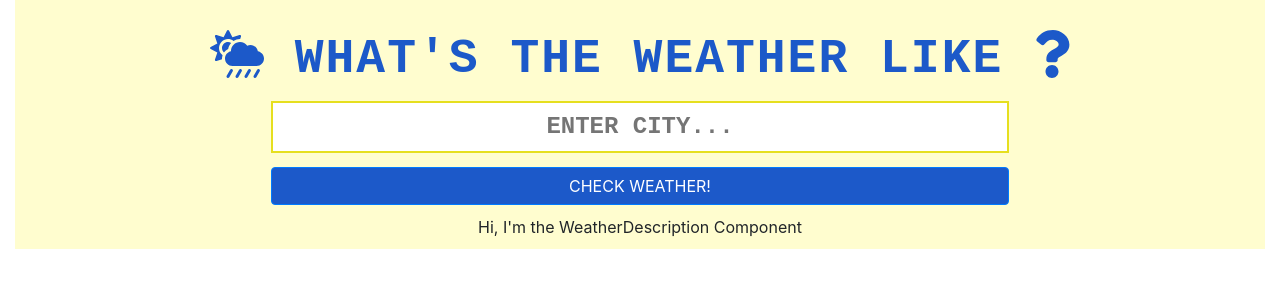
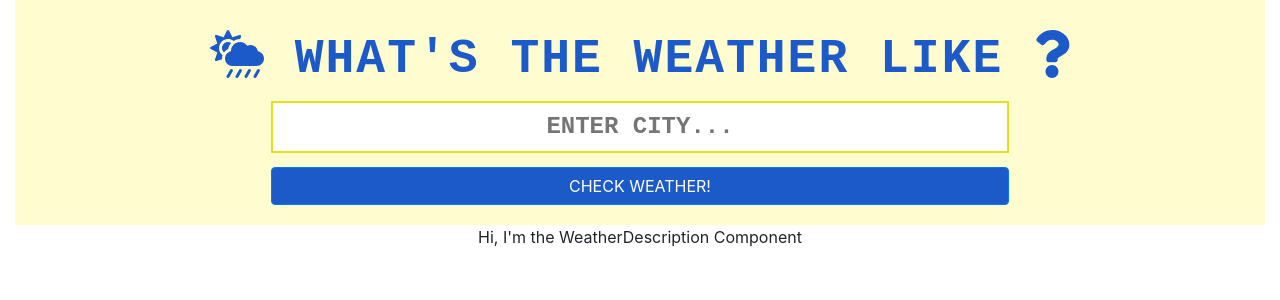
Before and after one commit to Maymoonah/react-weather-app, a React (Create React App) app in the folder weather-app/: page / in a window 1280 px wide. Shown: the top 300 px of the page. Built offline with nearby package versions, Linux system fonts and the light colour scheme.

Commit message:
added the Header component to the render method

```diff
--- a/weather-app/src/App.js
+++ b/weather-app/src/App.js
@@ -1,8 +1,7 @@
 import React, { Component } from 'react';
-import { Container, Card, CardGroup, Button} from 'react-bootstrap/';
-import { FontAwesomeIcon } from '@fortawesome/react-fontawesome';
-import { faQuestion, faCloudSunRain } from '@fortawesome/free-solid-svg-icons';
+import { Container, Card, CardGroup } from 'react-bootstrap/';
 import WeatherDescription from "./components/WeatherDescription";
+import Header from "./components/Header";
 
 class App extends Component {
 
@@ -181,23 +180,21 @@ class App extends Component {
   }
 
   render () {
-    let fiveDays, weatherInfo;
+    let fiveDays, weatherInfo, nextFiveDays;
     if(this.state.nextFiveDays) {
       fiveDays = this.renderFiveDays();
     }
     if(this.state.city) {
       weatherInfo = this.renderInfo();
     }
+    if(this.state.nextFiveDays) {
+      nextFiveDays = this.state.nextFiveDays;
+    }
     return (
       <div className="App">
         <Container fluid>
-          <div className="header">
-          <h1 id="title"><FontAwesomeIcon icon={faCloudSunRain} /> What's The Weather Like <FontAwesomeIcon icon={faQuestion} /></h1>
-            <input type="text" placeholder="Enter city..." className="city"/>
-            <br/>
-            <Button id="submit" onClick={this.getCity}>Check Weather!</Button>
-            <WeatherDescription />
-          </div>
+          <Header getCity={this.getCity} />
+          <WeatherDescription fiveDayForecast={nextFiveDays}/>
           <div className="info">{weatherInfo}</div>
           <div className="fiveDays"><CardGroup>{fiveDays}</CardGroup></div>
         </Container>
```
